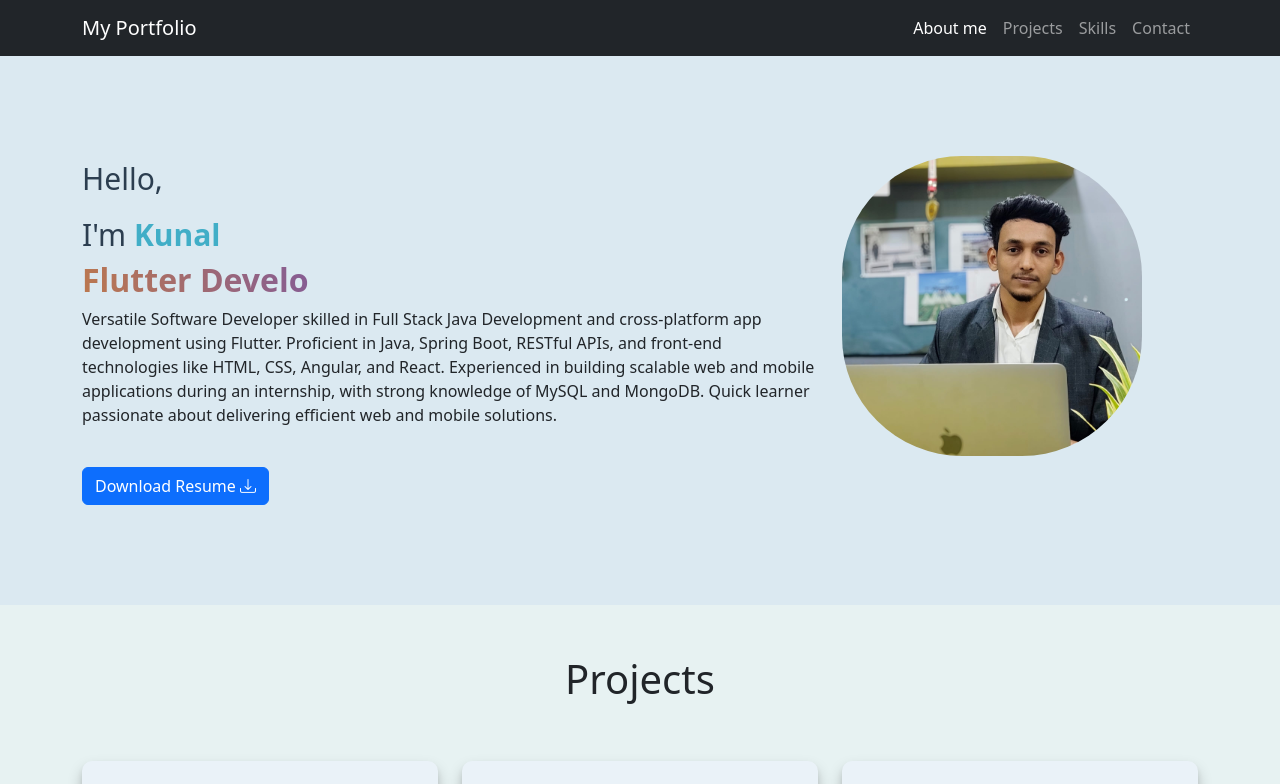
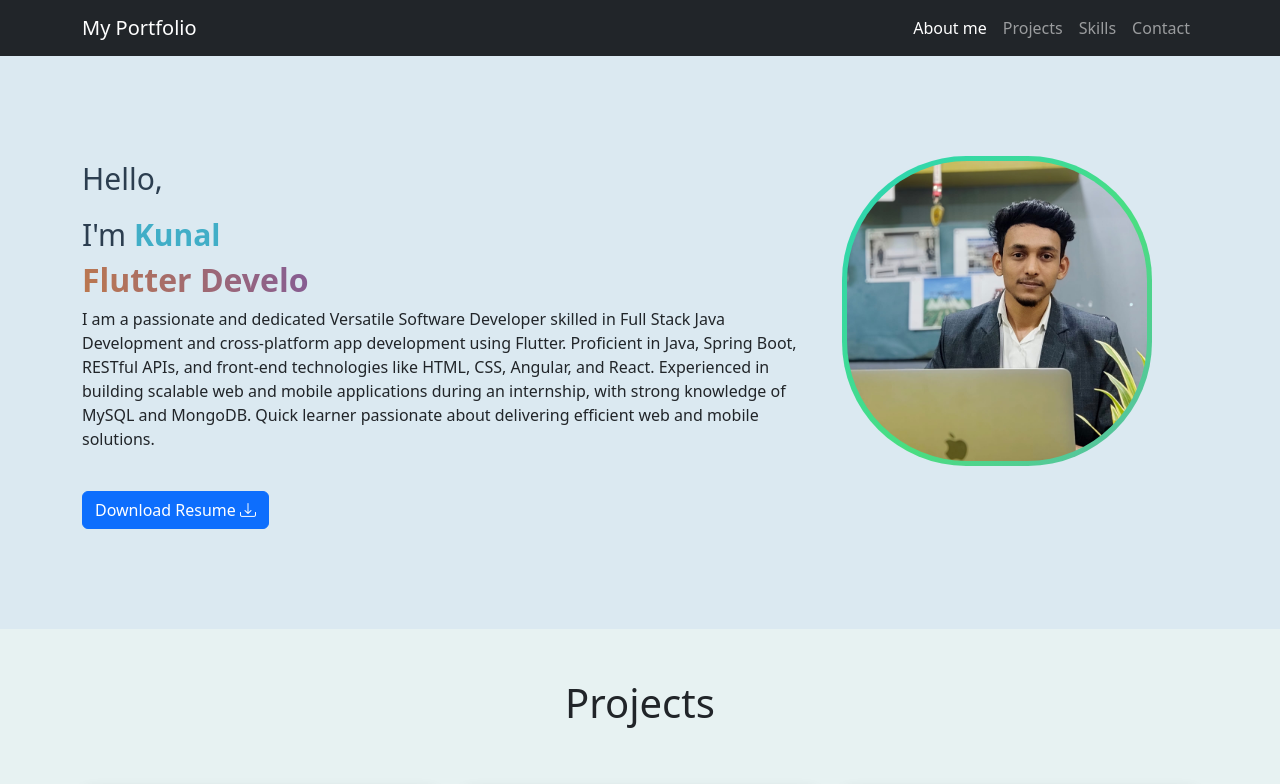
Before and after one commit to kunalfarkase9494/MyPortfolio, a React (Vite) app: page / in a window 1280 px wide. Shown: the top 784 px of the page. Built offline with nearby package versions, Linux system fonts and the light colour scheme.

Commit message:
final commit

```diff
--- a/package.json
+++ b/package.json
@@ -15,10 +15,13 @@
     "axios": "^1.7.9",
     "bootstrap": "^5.3.3",
     "bootstrap-icons": "^1.11.3",
+    "clsx": "^2.1.1",
+    "motion": "^12.12.1",
     "react": "^18.3.1",
     "react-dom": "^18.3.1",
     "react-toastify": "^11.0.2",
     "react-type-animation": "^3.2.0",
+    "tailwind-merge": "^3.3.0",
     "three": "^0.176.0"
   },
   "devDependencies": {
--- a/src/hero/Hero.css
+++ b/src/hero/Hero.css
@@ -14,3 +14,23 @@
     font-size: 30px;
     color: #2c3e50;
 }
+.animated-bg {
+  padding: 5px;
+  border-radius: 40%;
+  background: linear-gradient(-45deg, #ff6ec4, #7873f5, #4ade80, #00c9ff);
+  background-size: 400% 400%;
+  animation: gradientMove 6s ease infinite;
+  display: inline-block;
+}
+
+@keyframes gradientMove {
+  0% {
+    background-position: 0% 50%;
+  }
+  50% {
+    background-position: 100% 50%;
+  }
+  100% {
+    background-position: 0% 50%;
+  }
+}
--- a/src/hero/Hero.jsx
+++ b/src/hero/Hero.jsx
@@ -17,12 +17,13 @@
         <div className="container">
           <div className="row">
             <div className="col-12 col-md-4 order-md-2 mb-4">
-              <img
-                src={kunalIamge}
-                alt="Kunal"
-                style={{ height: "300px", borderRadius: "40%" }}
-                data-aos="zoom-in"
-              />
+              <div className="animated-bg" data-aos="zoom-in">
+                <img
+                  src={kunalIamge}
+                  alt="Kunal"
+                  style={{ height: "300px", borderRadius: "40%" }}
+                />
+              </div>
             </div>
             <div className="col-12 col-md-8 order-md-1">
               <p id="hello">Hello,</p>
@@ -30,7 +31,8 @@
                 I'm <strong>Kunal</strong>
               </h3>
               <AnimatedText />
-              <p>
+              <p className="description"  data-aos="fade-right" data-aos-duration="1000">
+                I am a passionate and dedicated
                 Versatile Software Developer skilled in Full Stack Java
                 Development and cross-platform app development using Flutter.
                 Proficient in Java, Spring Boot, RESTful APIs, and front-end
```
Also changed, not shown: 1 other file (tests, documents, lock files or other folders).
